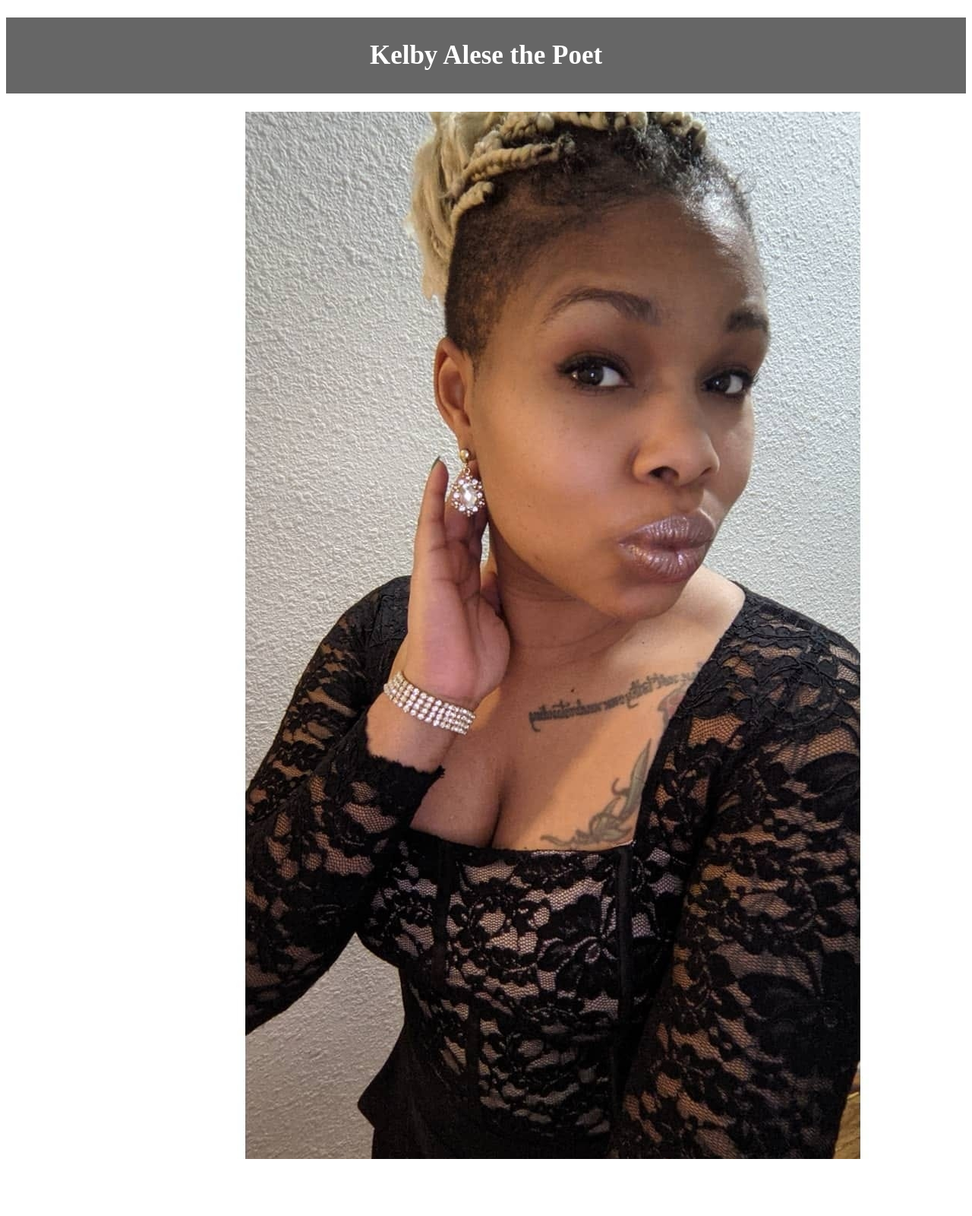
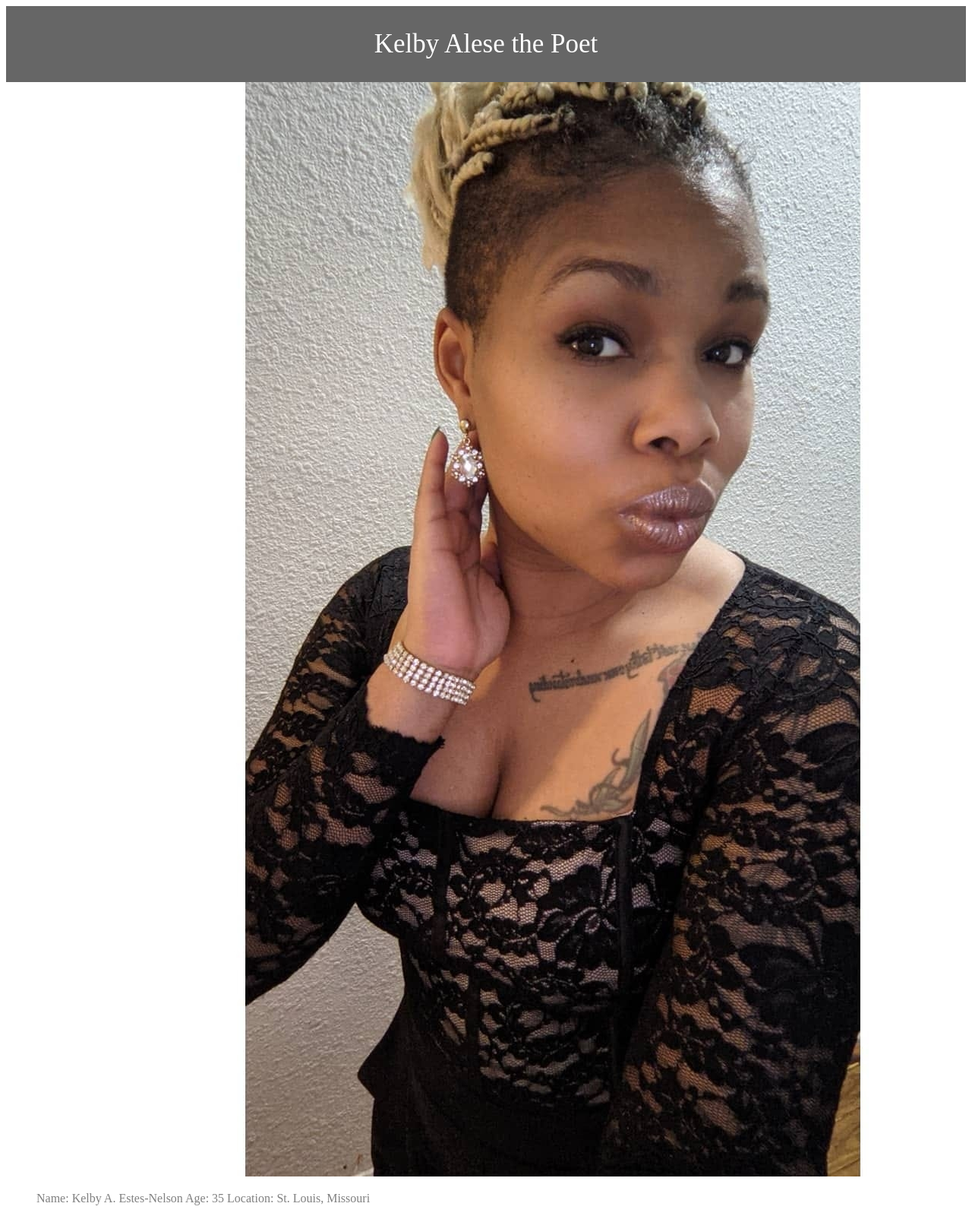
Before and after one commit to KelbyEN/Homework, a website: page week4.html in a window 1280 px wide. Shown: the top 1600 px of the page at 76% size. Drawn offline with Linux system fonts and the light colour scheme.

Commit message:
updates to hmwrk

```diff
--- a/week4.css
+++ b/week4.css
@@ -1,4 +1,4 @@
-h1 {
+header {
     background-color: #666;
     padding: 30px;
     text-align: center;
@@ -15,11 +15,17 @@ article {
   border: dotted;
   border-bottom-width: 5px;
     padding: 10px;
+}
+
+.bio {
+  text-align: center;
+  font-family: Georgia, 'Times New Roman', Times, serif;
+  font-size: 15px;
+
+}
 
 
 
-
-}
 h2 {
   color: gray
 }
--- a/week4.html
+++ b/week4.html
@@ -8,11 +8,21 @@
   <title>Kelby Alese the Poet</title>
 </head>
 <body>
-<h1>Kelby Alese the Poet</h1>
+<header>Kelby Alese the Poet</header>
  <div.pic>
   <img src= "photos/kelbyblonde.jpg" alt="Kelby">
 
+
  </div.pic>
+
+ <div.bio>
+ <ul style="color: gray;">
+  Name: Kelby A. Estes-Nelson
+  Age: 35
+  Location: St. Louis, Missouri
+</ul>
+</div.bio>
+
 <main>
   <h2>What's the Word</h2>
 
```
